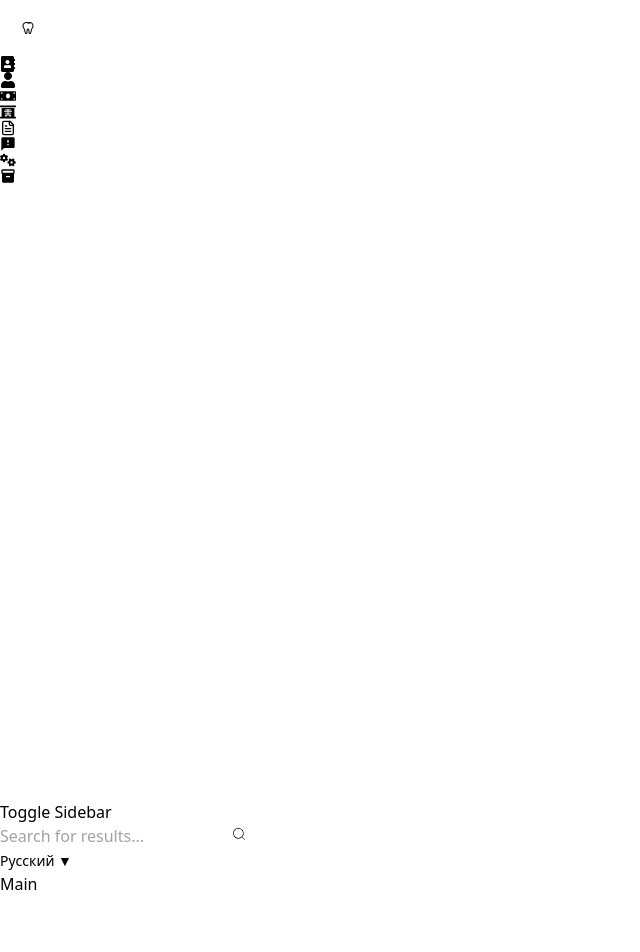
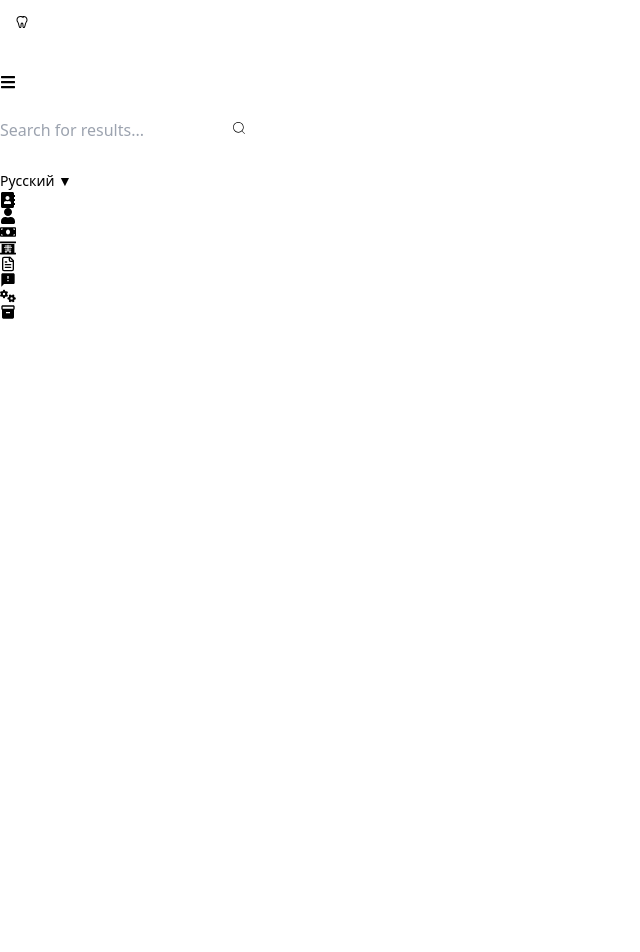
Before and after one commit to szzzdk/admin_panel, a React (Vite) app: page / in a window 1280 px wide. Shown: the top 952 px of the page, without its empty margins (0-640 px from the left). Before the commit the page ends 896 px from the top, so only its background shows below. Built offline with nearby package versions, Linux system fonts and the light colour scheme.

Commit message:
edt header

```diff
--- a/src/App.tsx
+++ b/src/App.tsx
@@ -17,12 +17,7 @@ export default function App() {
 
   return (
     <Router>
-      <div className="flex">
-        <motion.div
-          transition={{ duration: 0.3 }}
-        >
-          <Sidebar isSidebarOpen={isSidebarOpen} />
-        </motion.div>
+      <div className="flex flex-col">
         <div className="flex flex-col">
           <div
             className={clsx("content", {
@@ -34,8 +29,16 @@ export default function App() {
               isSidebarOpen={isSidebarOpen}
             />
           </div>
+        </div>
+        <div className="flex">
+          <motion.div
+            transition={{ duration: 0.3 }}
+          >
+            <Sidebar isSidebarOpen={isSidebarOpen} />
+          </motion.div>
           <Main />
         </div>
+
       </div>
     </Router>
   );
--- a/src/layouts/PageHeader.tsx
+++ b/src/layouts/PageHeader.tsx
@@ -1,37 +1,38 @@
-import { useState, useEffect } from 'react';
-import styles from './index.module.scss'
+import { useState, useEffect } from "react";
+import styles from "./index.module.scss";
 import { CiSearch } from "react-icons/ci";
 import Button from "../components/Button";
-import { useTranslation, initReactI18next } from 'react-i18next';
-import i18n from 'i18next';
-import translationRU from '../locales/ru.json';
-import translationKZ from '../locales/kz.json';
-import translationEN from '../locales/en.json';
+import { useTranslation, initReactI18next } from "react-i18next";
+import { LiaToothSolid } from "react-icons/lia";
+import { FaBars } from "react-icons/fa";
+import i18n from "i18next";
+import translationRU from "../locales/ru.json";
+import translationKZ from "../locales/kz.json";
+import translationEN from "../locales/en.json";
 
 interface PageHeaderProps {
   onToggleSidebar: () => void;
   isSidebarOpen: boolean;
 }
 
-i18n
-  .use(initReactI18next)
-  .init({
+i18n.use(initReactI18next).init({
   resources: {
     Английский: { translation: translationEN },
     Казахский: { translation: translationKZ },
     Русский: { translation: translationRU },
   },
-    lng: 'Русский', // Устанавливаем русский язык по умолчанию
-    fallbackLng: 'Русский', // Устанавливаем русский язык по умолчанию
+  lng: "Русский", // Устанавливаем русский язык по умолчанию
+  fallbackLng: "Русский", // Устанавливаем русский язык по умолчанию
 });
 
-
-const PageHeader: React.FC<PageHeaderProps> = ({ onToggleSidebar }) => {
+const PageHeader: React.FC<PageHeaderProps> = ({
+  onToggleSidebar,
+  isSidebarOpen,
+}) => {
   const { t, i18n } = useTranslation();
-  const [ searchQuery, setSearchQuery] = useState("");
-  const [ isLanguageMenuOpen, setIsLanguageMenuOpen ] = useState(false);
-  const [ selectedLanguage, setSelectedLanguage ] = useState('Русский')
-
+  const [searchQuery, setSearchQuery] = useState("");
+  const [isLanguageMenuOpen, setIsLanguageMenuOpen] = useState(false);
+  const [selectedLanguage, setSelectedLanguage] = useState("Русский");
 
   const handleSearchChange = (event: React.ChangeEvent<HTMLInputElement>) => {
     setSearchQuery(event.target.value);
@@ -45,17 +46,39 @@ const PageHeader: React.FC<PageHeaderProps> = ({ onToggleSidebar }) => {
 
   const toggleLanguageMenu = () => {
     setIsLanguageMenuOpen(!isLanguageMenuOpen);
-    console.log("Buttton language menu toggled!")
-  }
+    console.log("Buttton language menu toggled!");
+  };
 
   useEffect(() => {
-    i18n.changeLanguage('Русский'); // Изменяем язык на русский при монтировании компонента
-  }, [])
-
+    i18n.changeLanguage("Русский"); // Изменяем язык на русский при монтировании компонента
+  }, []);
 
   return (
-    <div className="flex">
-      <button onClick={onToggleSidebar}>Toggle Sidebar</button>
+    <div className="flex border " >
+      <div className="flex items-center border border-b-0 border-l-0 border-t-0">
+        <a href="/">
+          <div className="flex items-center">
+            {isSidebarOpen ? (
+              <div
+                className="flex items-center ml-5"
+                style={{
+                  paddingRight: "219px",
+                  paddingTop: "20px",
+                  paddingBottom: "20px",
+                }}
+              >
+                <LiaToothSolid className="h-10 w-10 icon" />
+                <p className="ml-2 title">Tooth</p>
+              </div>
+            ) : (
+              <div style={{padding: "14px"}}>
+                <LiaToothSolid className="h-10 w-10 icon" />
+              </div>
+            )}
+          </div>
+        </a>
+      </div>
+      <FaBars onClick={onToggleSidebar} className="cursor-pointer" style={{ marginTop: "30px" }} />
       <div className="flex gap-4 justify-center">
         <div className="flex flex-grow relative">
           <input
@@ -64,25 +87,30 @@ const PageHeader: React.FC<PageHeaderProps> = ({ onToggleSidebar }) => {
             onChange={handleSearchChange}
             className="rounded-lg border border-secondary-border
                        shadow-inner shadow-secondary py-1 text-lg pl-6 pr-12"
+            style={{ height: "2.5rem", marginTop: "15px"}}
           />
-          <Button className="absolute right-0 top-0 mt-3 mr-1">
+          <Button className="absolute right-0 top-0 mt-3 mr-1" style={{marginTop: "30px"}}>
             <CiSearch />
           </Button>
         </div>
       </div>
-      <div >
-        <button onClick={toggleLanguageMenu} className={styles.languageButton}>
-          {selectedLanguage} {isLanguageMenuOpen ? '▲' : '▼'}
+      <div>
+        <button onClick={toggleLanguageMenu} className={styles.languageButton} style={{ marginTop: "20px"}}>
+          {selectedLanguage} {isLanguageMenuOpen ? "▲" : "▼"}
         </button>
-        {
-          isLanguageMenuOpen && (
+        {isLanguageMenuOpen && (
           <div className="flex flex-col items-center justify-center absolute mt-2 bg-white border">
-              <button onClick={() => handleLanguageChange('Русский')}>Русский</button>
-              <button onClick={() => handleLanguageChange('Казахский')}>Казахский</button>
-              <button onClick={() => handleLanguageChange('Английский')}>Английский</button>
+            <button onClick={() => handleLanguageChange("Русский")}>
+              Русский
+            </button>
+            <button onClick={() => handleLanguageChange("Казахский")}>
+              Казахский
+            </button>
+            <button onClick={() => handleLanguageChange("Английский")}>
+              Английский
+            </button>
           </div>
-          )
-        }
+        )}
       </div>
     </div>
   );
--- a/src/layouts/Sidebar.tsx
+++ b/src/layouts/Sidebar.tsx
@@ -6,8 +6,7 @@ import { LuFileText } from "react-icons/lu";
 import { FaGears } from "react-icons/fa6";
 import { useTranslation } from "react-i18next";
 // import loggo from "../assets/loggo.png";
-import { LiaToothSolid } from "react-icons/lia";
-import styles from './index.module.scss';
+import styles from "./index.module.scss";
 
 interface SidebarProps {
   isSidebarOpen: boolean;
@@ -15,7 +14,6 @@ interface SidebarProps {
 
 const Sidebar: React.FC<SidebarProps> = ({ isSidebarOpen }) => {
   const { t } = useTranslation();
-
 
   const routes = [
     {
@@ -65,41 +63,33 @@ const Sidebar: React.FC<SidebarProps> = ({ isSidebarOpen }) => {
       initial={false}
       transition={{ duration: 0.3 }}
       className="border"
-
     >
       <section className={styles.section}>
-        <div style={{padding: "20px"}} className="flex items-center border border-b-0 border-r-0 border-t-0">
-          <a href="/">
-            {isSidebarOpen ? (
-              <div className="flex items-center">
-                <LiaToothSolid className="h-10 w-10 icon" />
-                <p className="ml-2 title">Tooth</p>
-              </div>
-            ) : (
-              <LiaToothSolid className="h-10 w-10 icon" />
-            )}
-          </a>
-        </div>
-        <div className="border border-r-0 border-b-0">
+        <div className="border border-r-0 border-b-0 border-t-0">
           {routes.map((route) => (
             <NavLink to={route.path} key={route.name}>
               {isSidebarOpen ? (
-                <motion.span className="flex items-center pl-7 ml-8 mt-7 pr-40"
-                animate={{ opacity: 1, marginLeft: 0 }}
-                initial={{ opacity: 0, marginLeft: -20 }}
-                transition={{ duration: 0.3 }}>
+                <motion.span
+                  className="flex items-center pl-7 ml-8 mt-7 pr-40"
+                  animate={{ opacity: 1, marginLeft: 0 }}
+                  initial={{ opacity: 0, marginLeft: -20 }}
+                  transition={{ duration: 0.3 }}
+                >
                   {route.icon} <span className="ml-2">{route.name}</span>
                 </motion.span>
               ) : (
-                <motion.span className="flex items-center ml-8 mt-7 pr-5"
-                animate={{ opacity: 1 }}
-                initial={{ opacity: 0 }}
-                transition={{ duration: 0.3 }}>{route.icon}</motion.span>
+                <motion.span
+                  className="flex items-center ml-8 mt-7 pr-5"
+                  animate={{ opacity: 1 }}
+                  initial={{ opacity: 0 }}
+                  transition={{ duration: 0.3 }}
+                >
+                  {route.icon}
+                </motion.span>
               )}
             </NavLink>
           ))}
         </div>
-
       </section>
     </motion.div>
   );
```
Lines whose indentation alone changed are shown as unchanged.
